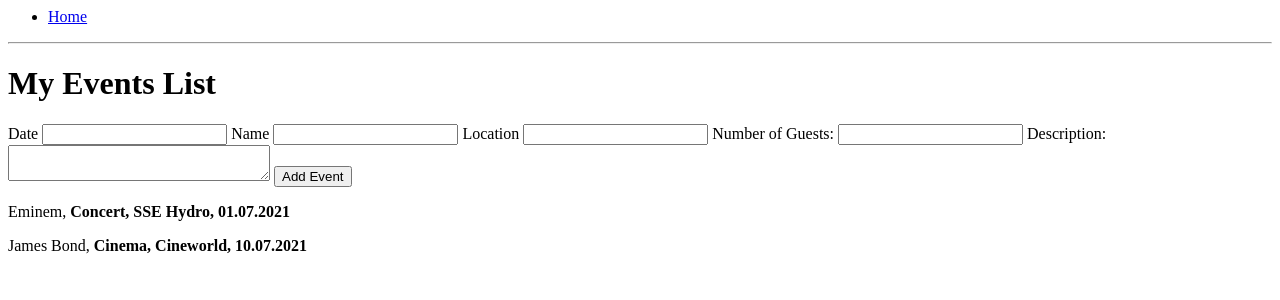
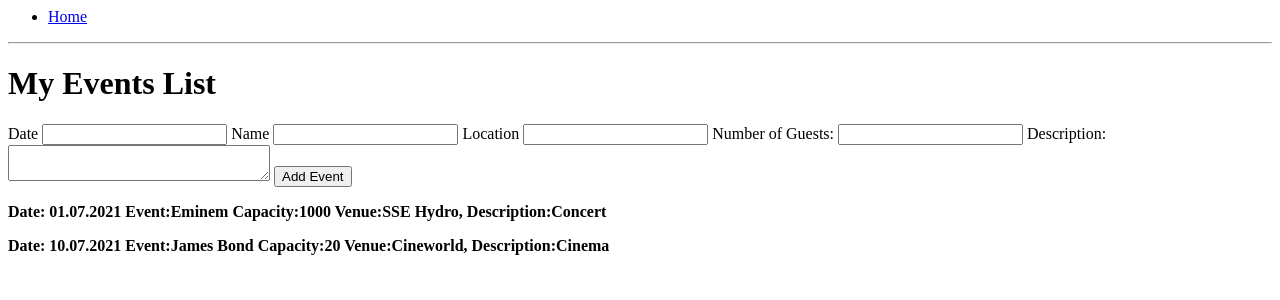
Before and after one commit to JOSHW-123/Emil_Josh_Event_Lab, a Flask app: page /events in a window 1280 px wide. Shown: the top 300 px of the page. Run offline with Flask 2, Linux system fonts and the light colour scheme.

Commit message:
MVP complete

```diff
--- a/controllers/controller.py
+++ b/controllers/controller.py
@@ -14,6 +14,6 @@ def add_event():
     event_date = request.form['date']
     event_location = request.form['location']
     event_number_of_guests = request.form['number_of_guests']
-    new_event = Event(event_name, event_date, event_location, event_number_of_guests, event_description)
+    new_event = Event(event_date, event_name, event_number_of_guests, event_location, event_description)
     add_new_event(new_event)
     return redirect('/events')
--- a/templates/index.html
+++ b/templates/index.html
@@ -26,7 +26,7 @@
             {%  for event in events %}
             <div>
                 <p>
-                    {{event.name}}, <b>{{event.description}}, {{event.location}}, {{event.date}}</b>
+                    <b>Date: {{event.date}} Event:{{event.name}} Capacity:{{event.number_of_guests}} Venue:{{event.location}}, Description:{{event.description}} </b>
 
                 </p>
             </div>
```
